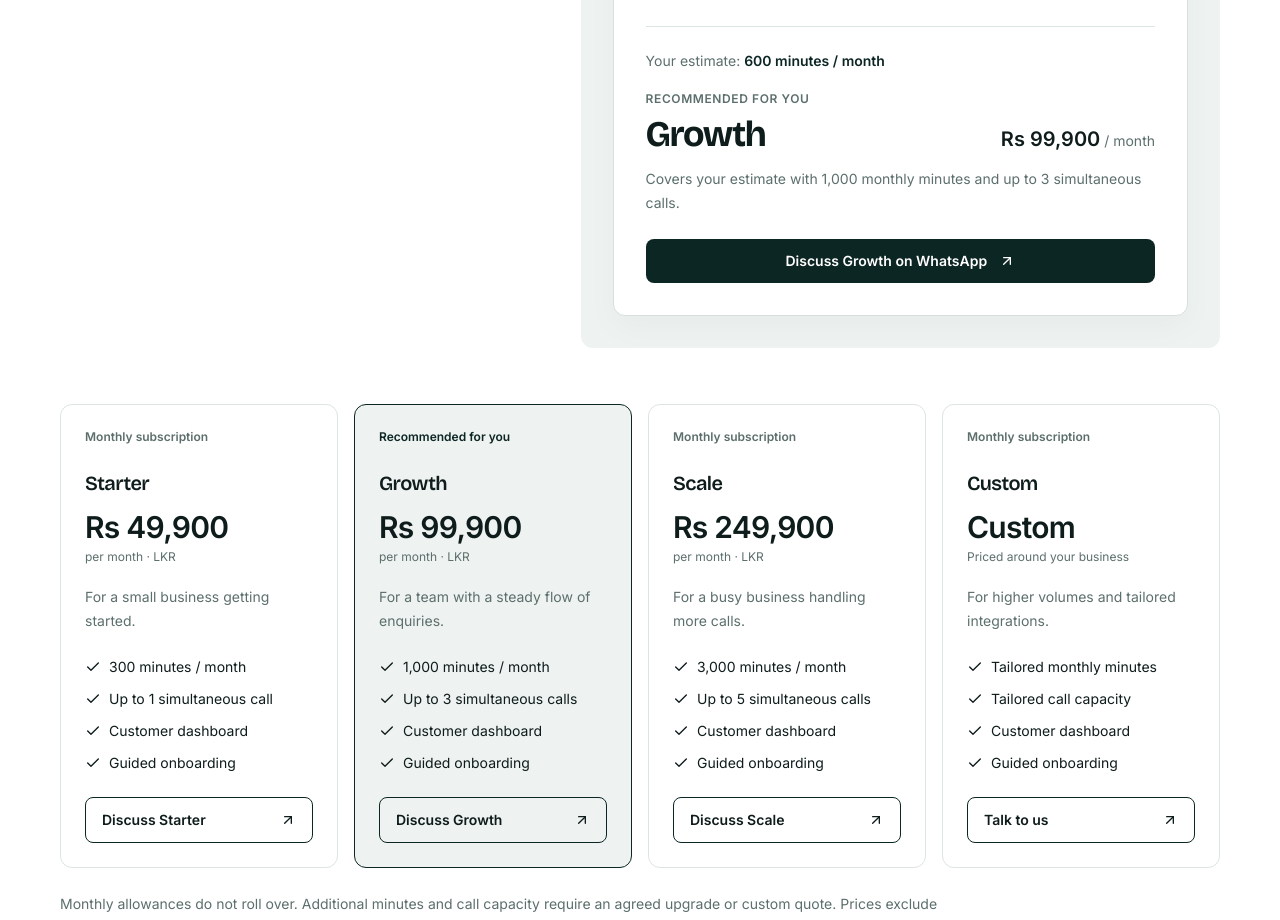
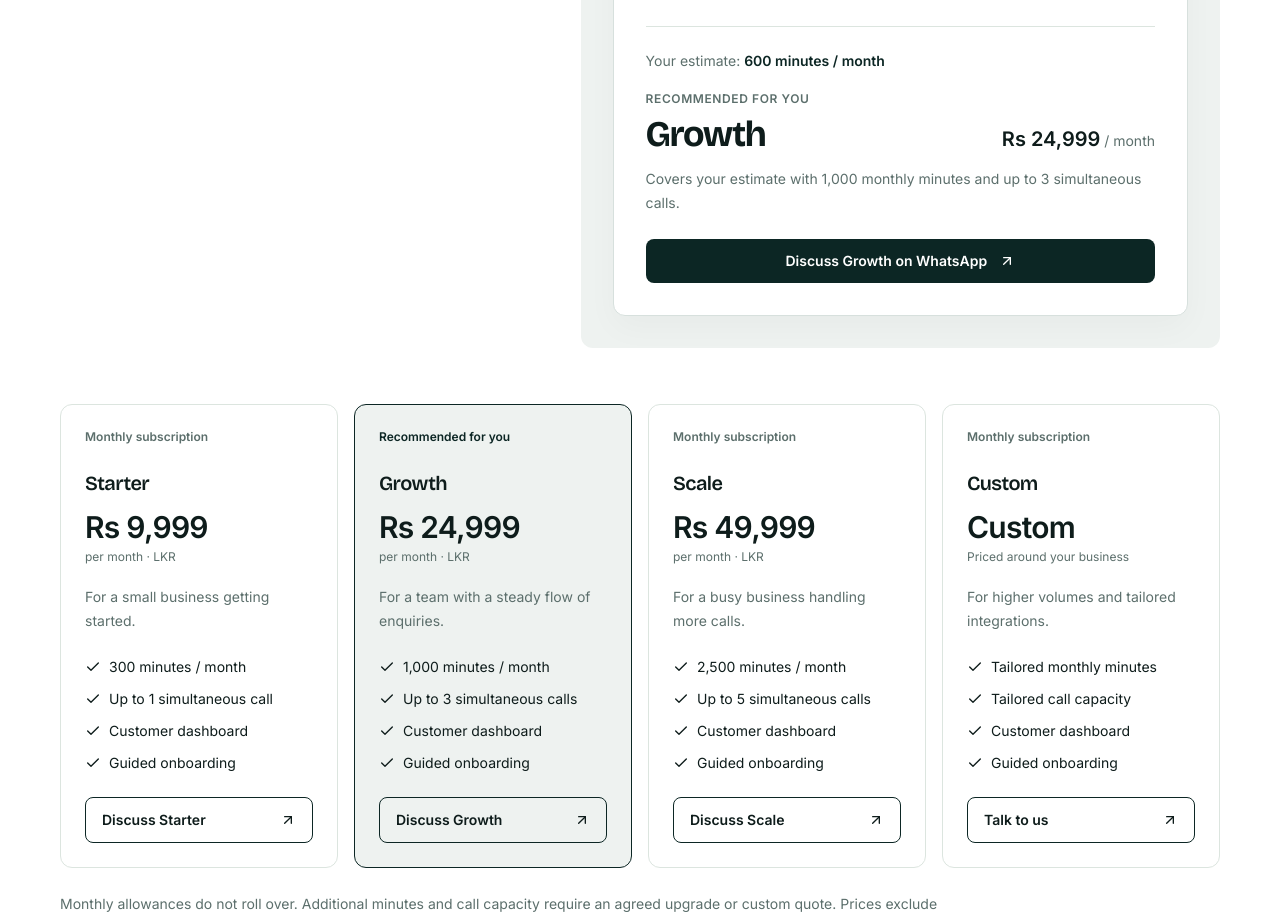
Before and after one commit to nizarhaider/serendibai-website, a Next.js app: page / in a window 1280 px wide. Shown: the part 4660-5580 px from the top of the page. Built offline with nearby package versions, Linux system fonts and the light colour scheme; no server answers.

Commit message:
Set affordable subscriptions using revised voice costs

```diff
--- a/components/pricing-calculator.tsx
+++ b/components/pricing-calculator.tsx
@@ -4,9 +4,9 @@ import { useState } from 'react'
 import { ArrowUpRight, Check } from 'lucide-react'
 
 const plans = [
-  { name: 'Starter', price: 49900, minutes: 300, concurrent: 1, description: 'For a small business getting started.' },
-  { name: 'Growth', price: 99900, minutes: 1000, concurrent: 3, description: 'For a team with a steady flow of enquiries.' },
-  { name: 'Scale', price: 249900, minutes: 3000, concurrent: 5, description: 'For a busy business handling more calls.' },
+  { name: 'Starter', price: 9999, minutes: 300, concurrent: 1, description: 'For a small business getting started.' },
+  { name: 'Growth', price: 24999, minutes: 1000, concurrent: 3, description: 'For a team with a steady flow of enquiries.' },
+  { name: 'Scale', price: 49999, minutes: 2500, concurrent: 5, description: 'For a busy business handling more calls.' },
   { name: 'Custom', price: null, minutes: null, concurrent: null, description: 'For higher volumes and tailored integrations.' },
 ]
 
```
Also changed, not shown: 1 other file (tests, documents, lock files or other folders).
